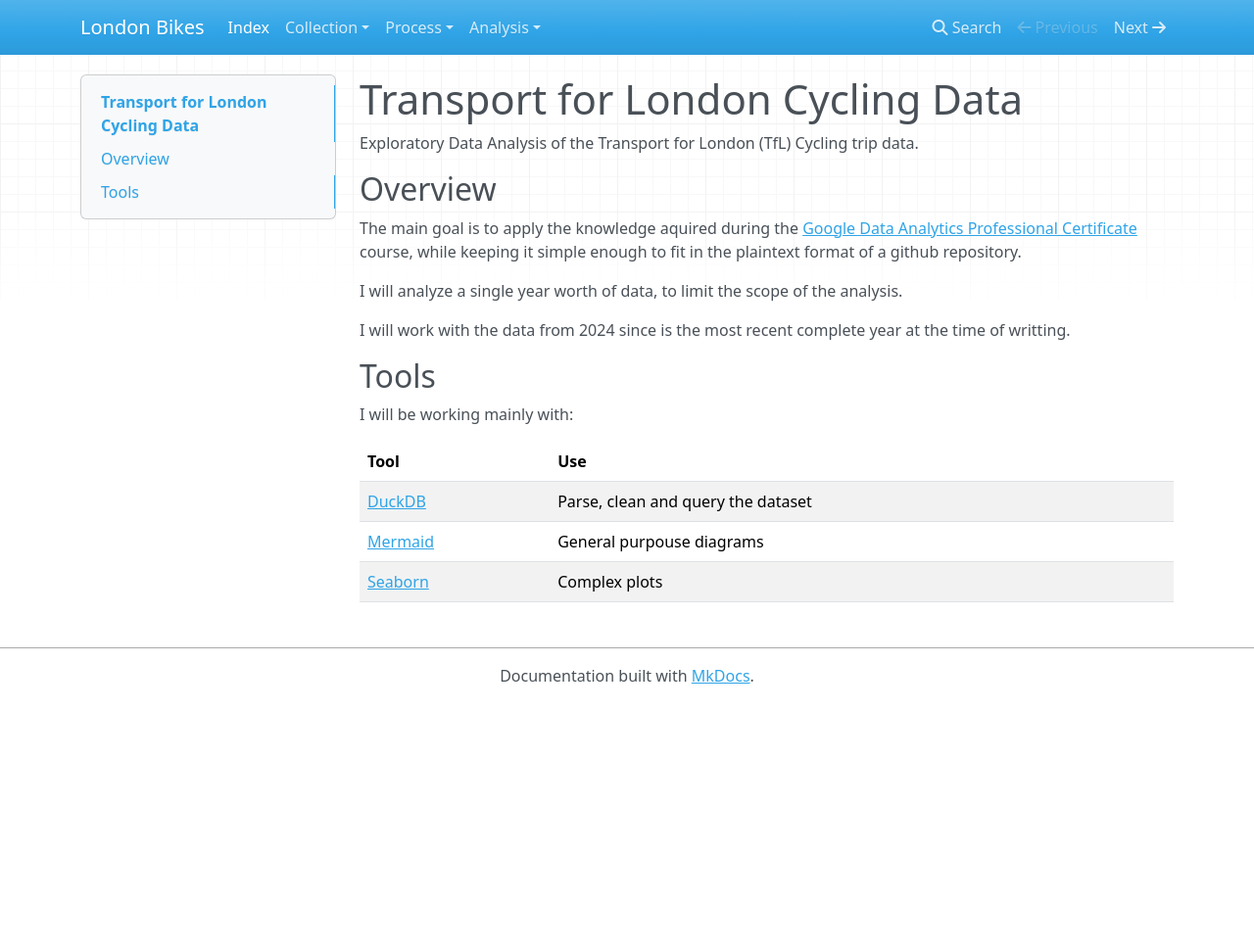
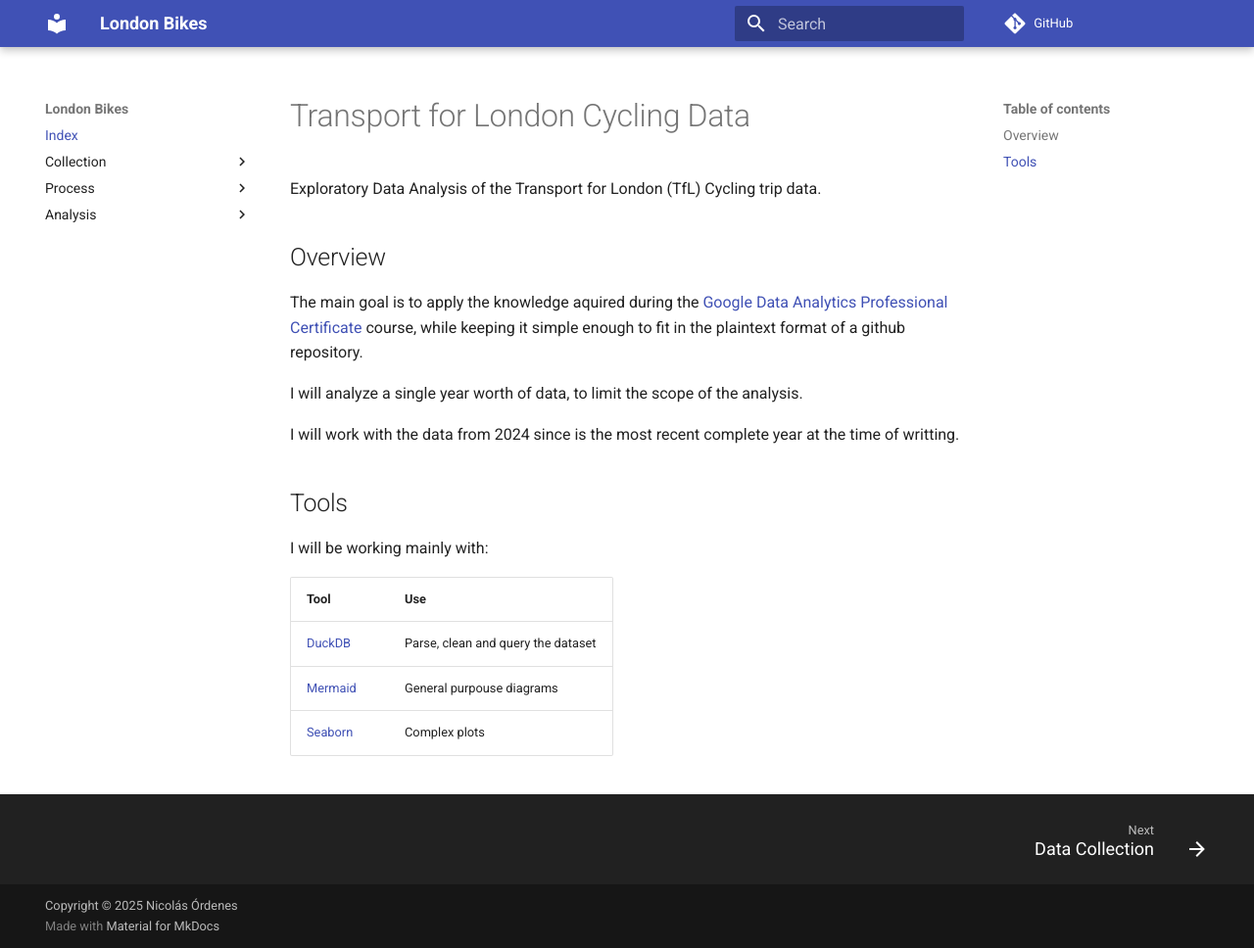
Before and after one commit to nico-or/data_london_bikes, an MkDocs documentation site: the page built from docs/index.md, in a window 1280 px wide and 968 px high. Shown: the whole window at 98% size. Built offline with MkDocs 1.6.1 and Material for MkDocs 9.7.7, drawn with Linux system fonts in a browser that asks for light colours; nearby versions of some CDN libraries; comment, search, counter and statistics services are not loaded.

Commit message:
Add mkdocs-material theme

```diff
--- a/mkdocs.yml
+++ b/mkdocs.yml
@@ -1,4 +1,11 @@
 site_name: London Bikes
+repo_url: https://github.com/nico-or/data_london_bikes
+copyright: Copyright &copy; 2025 Nicolás Órdenes
+
+theme:
+  name: material
+  features:
+    - navigation.footer
 nav:
   - "index.md"
   - "Collection":
```
